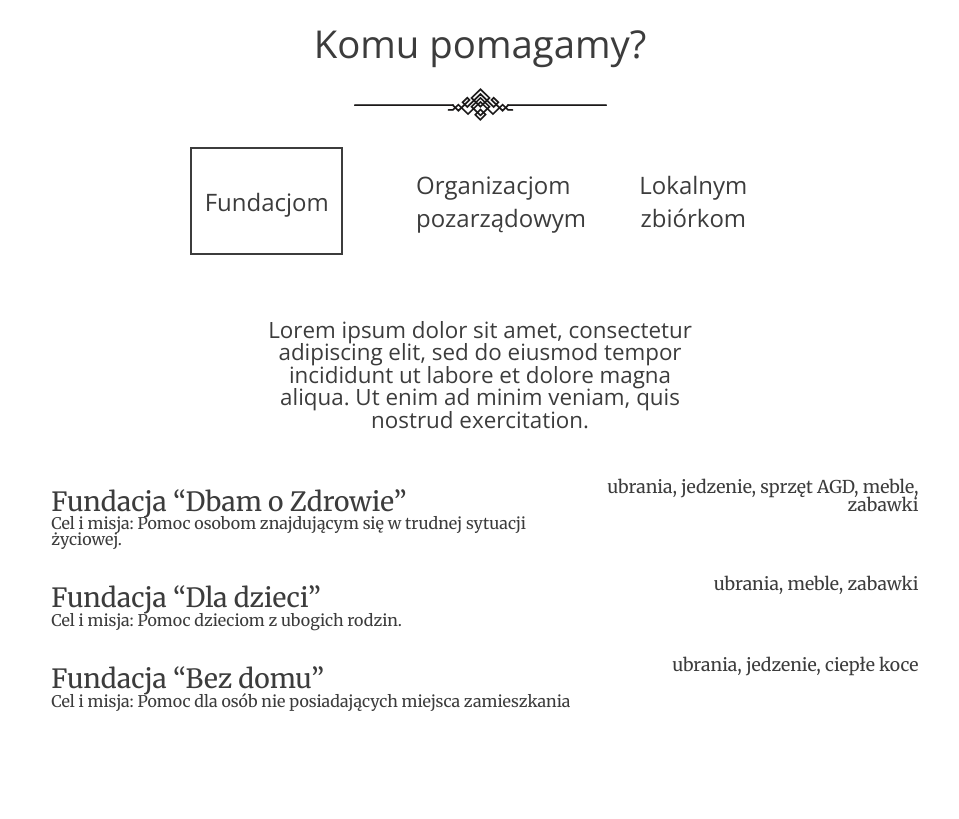
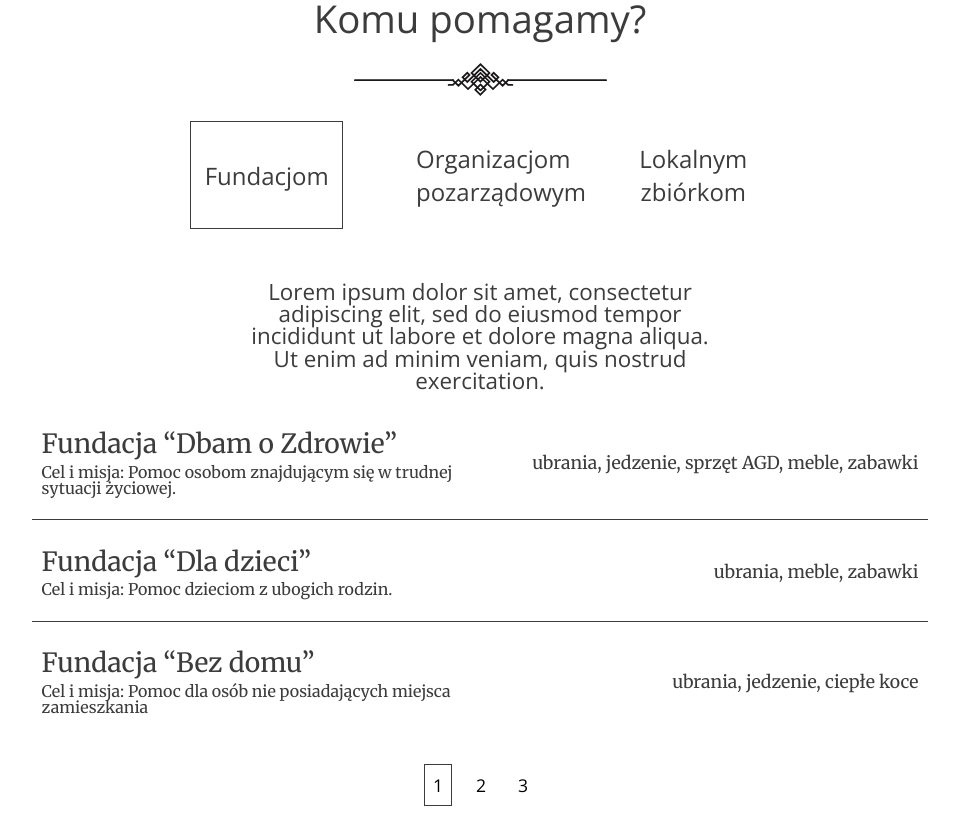
Before and after one commit to PietkaChlebka/portfolio, a React (Create React App) app: page / in a window 1280 px wide. Shown: the part 2580-3399 px from the top of the page, without its empty margins (160-1119 px from the left). Before the commit the page ends 3372 px from the top, so only its background shows below. Built offline with nearby package versions, Linux system fonts and the light colour scheme.

Commit message:
feat: added pagination, and final section styling

```diff
--- a/src/components/Home/AboutUS/index.jsx
+++ b/src/components/Home/AboutUS/index.jsx
@@ -8,7 +8,7 @@ function AboutUs() {
       <div className={styles.contentContainer}>
         <div className={styles.textContainer}>
           <h3 className={styles.header}>O nas</h3>
-          <img src={decorationImg} className={styles.decoration} />
+          <img src={decorationImg} className={styles.decoration} fill />
           <p>
             Nori grape silver beet broccoli kombu beet greens fava bean potato
             quandong celery. Bunya nuts black-eyed pea prairie turnip leek
--- a/src/components/Home/AboutUS/styles.module.scss
+++ b/src/components/Home/AboutUS/styles.module.scss
@@ -48,5 +48,6 @@
     width: 100%;
     background-image: url(../../../assets/People.jpg);
     aspect-ratio: 1;
+    background-size: cover;
   }
 }
--- a/src/components/Home/WhomWeHelp/index.jsx
+++ b/src/components/Home/WhomWeHelp/index.jsx
@@ -143,6 +143,7 @@ function WhomWeHelp() {
             onClick={() => {
               setElements(fundations);
               setActiveBtn("fundations");
+              setCurrentPage(1);
             }}
           >
             Fundacjom
@@ -155,6 +156,7 @@ function WhomWeHelp() {
             onClick={() => {
               setElements(organizations);
               setActiveBtn("organizations");
+              setCurrentPage(1);
             }}
           >
             Organizacjom <br />
@@ -168,6 +170,7 @@ function WhomWeHelp() {
             onClick={() => {
               setElements(gatherings);
               setActiveBtn("gatherings");
+              setCurrentPage(1);
             }}
           >
             Lokalnym zbiórkom
@@ -181,7 +184,7 @@ function WhomWeHelp() {
               currentPage * postsPerPage
             )
             .map((item, index) => (
-              <div key={index}>
+              <div key={index} className={styles.sampleElement}>
                 <div className={styles.orgInfoContainer}>
                   <p className={styles.orgHeader}>
                     {elements.title} {item.name}
@@ -192,6 +195,24 @@ function WhomWeHelp() {
               </div>
             ))}
         </div>
+        <div className={styles.pages}>
+          {Array.from(
+            { length: Math.ceil(elements.items.length / 3) },
+            (_, index) => (
+              <button
+                className={classNames([
+                  styles.pageBtn,
+                  currentPage === index + 1 ? styles.active : "",
+                ])}
+                onClick={() => {
+                  setCurrentPage(index + 1);
+                }}
+              >
+                {index + 1}
+              </button>
+            )
+          )}
+        </div>
       </div>
     </section>
   );
--- a/src/components/Home/WhomWeHelp/styles.module.scss
+++ b/src/components/Home/WhomWeHelp/styles.module.scss
@@ -5,7 +5,8 @@
   justify-content: center;
   align-items: center;
   width: 100%;
-  padding: 5vw;
+  min-height: 100vh;
+  padding: 3vw 5vw 1vw;
 
   .contentContainer {
     display: flex;
@@ -44,7 +45,7 @@
         margin-bottom: 2vw;
 
         &.active {
-          border: solid $grey 2px;
+          border: solid $grey 1px;
         }
       }
     }
@@ -53,16 +54,28 @@
       font-family: $font-primary;
       font-size: 1.4rem;
       color: $grey;
-      padding: 3vw;
+      padding: 2vw;
       width: 40vw;
     }
 
     .orgContainer {
-      div {
+      min-height: 317px;
+      display: flex;
+      flex-direction: column;
+      gap: 1rem;
+      margin-bottom: 2vw;
+
+      .sampleElement {
+        font-family: $font-secondary;
         display: flex;
         justify-content: space-between;
         width: 70vw;
-        padding: 0.75vw;
+        padding: 1vw 0.75vw 1.8vw;
+        border-bottom: solid $grey 1px;
+
+        &:last-child {
+          border: none;
+        }
 
         .orgDetails {
           font-family: $font-secondary, light;
@@ -70,6 +83,7 @@
           font-size: 1.1rem;
           width: 40vw;
           text-align: right;
+          align-self: center;
         }
 
         .orgInfoContainer {
@@ -80,6 +94,7 @@
             font-family: $font-secondary, light;
             color: $grey;
             font-size: 1.65rem;
+            padding-bottom: 0.5vw;
           }
 
           .orgMotto {
@@ -89,5 +104,26 @@
         }
       }
     }
+
+    .pages {
+      display: flex;
+      justify-content: space-around;
+      gap: 1rem;
+      width: fit-content;
+
+      .pageBtn {
+        padding: 1vh;
+        outline: none;
+        border: none;
+        background-color: $white;
+        font-size: 1.1rem;
+        font-family: $font-primary;
+        cursor: pointer;
+      }
+
+      .active {
+        border: solid $grey 1px;
+      }
+    }
   }
 }
```
